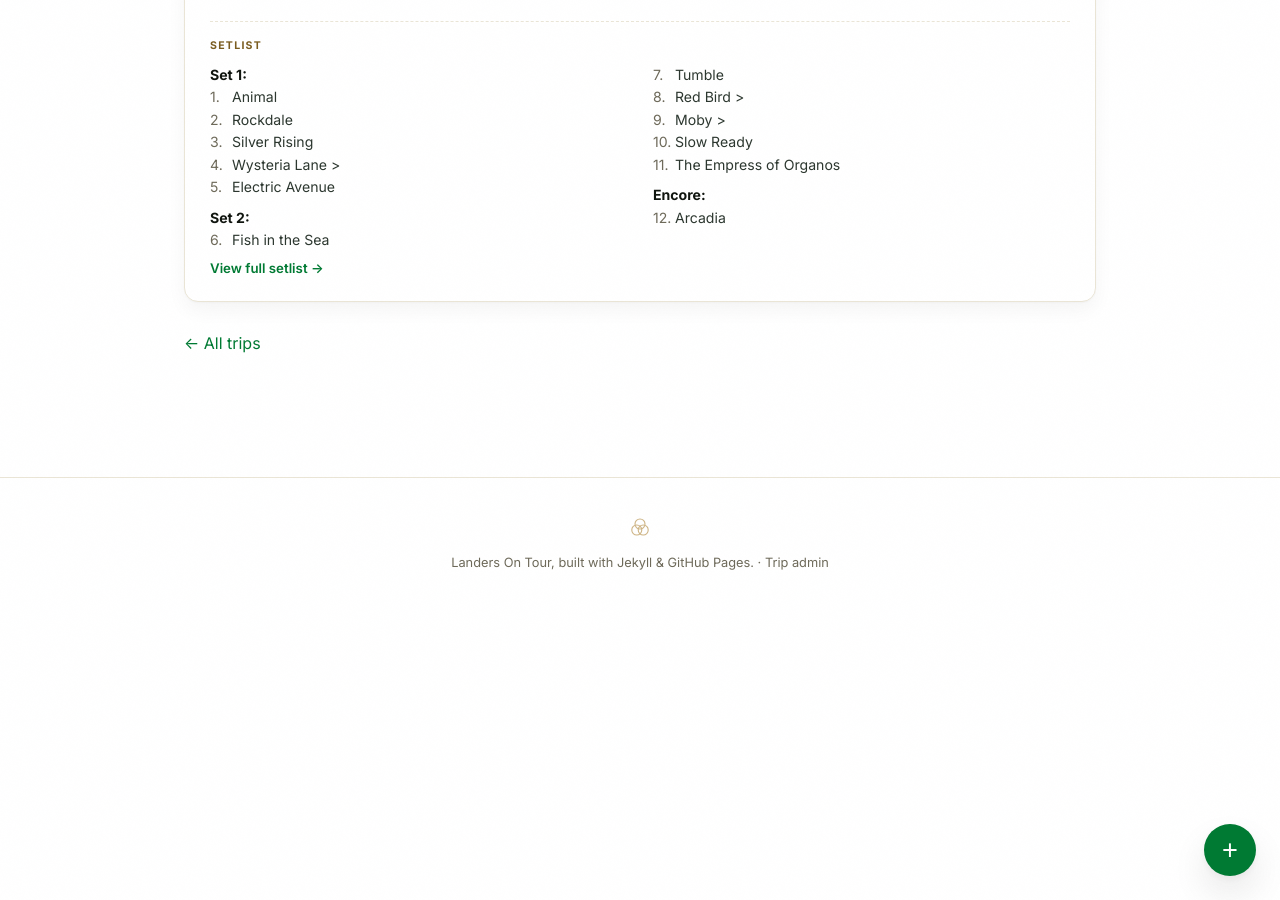
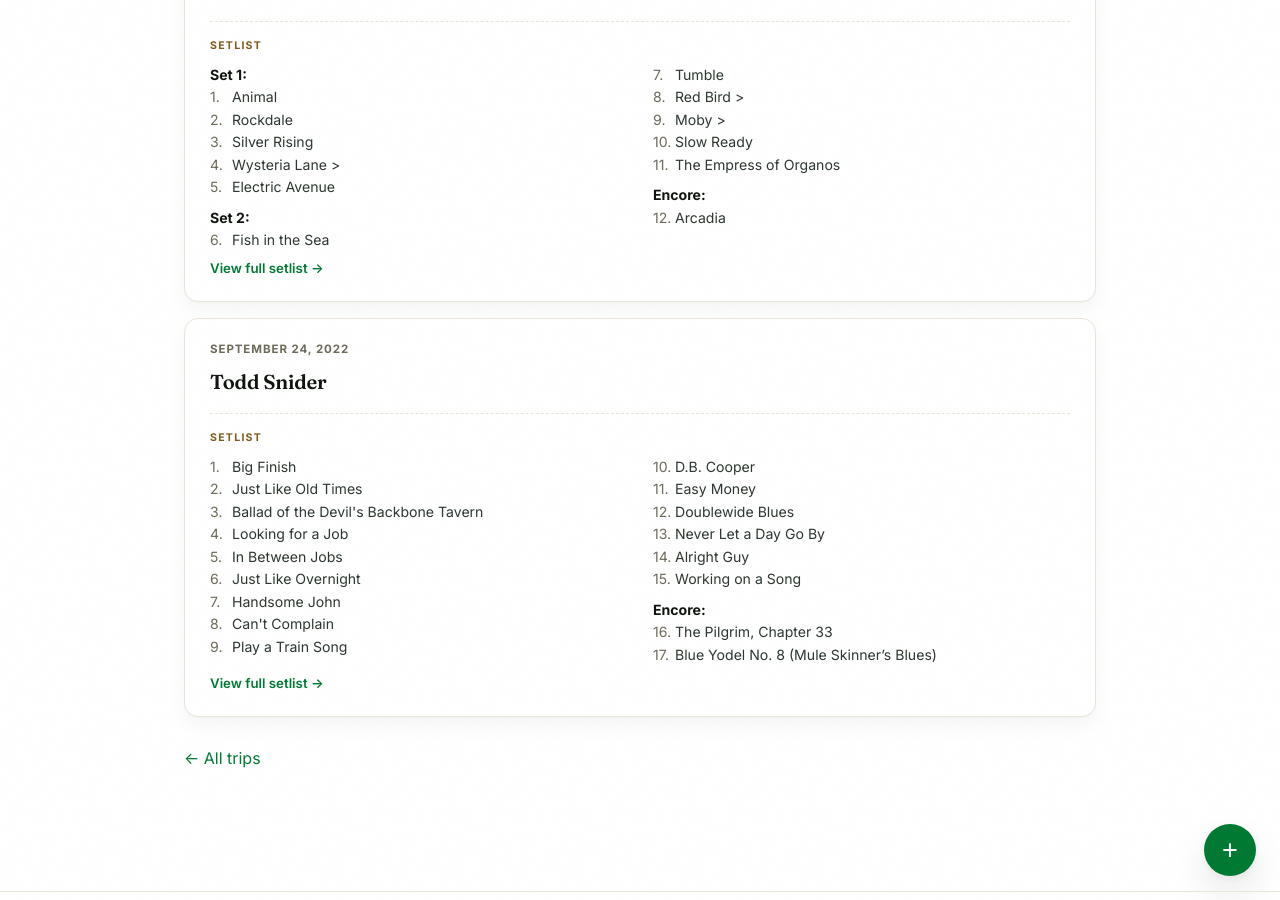
Before and after one commit to bmlanders/adventures, a Jekyll site: the page built from shows/index.html, in a window 1280 px wide and 900 px high, scrolled down 11498 px. Built offline with Jekyll 4.4.1, drawn with Linux system fonts in a browser that asks for light colours.

Commit message:
Log show: Todd Snider on 2022-09-24

```diff
--- a/shows/index.html
+++ b/shows/index.html
@@ -760,6 +760,35 @@
   </div>
   <a class="show-trip-link" href="https://www.setlist.fm/setlist/goose/2023/west-lawn-at-lory-student-union-colorado-state-university-fort-collins-co-3a31957.html" target="_blank" rel="noopener">View full setlist &rarr;</a>
 </div>
+
+<div class="show-entry" id="2022-09-24-todd-snider">
+  <div class="show-date">September 24, 2022</div>
+  <h3>Todd Snider</h3>
+  <div class="setlist">
+    <div class="setlist-lbl">Setlist</div>
+    <ol class="setlist-list">
+      <li>Big Finish</li>
+      <li>Just Like Old Times</li>
+      <li>Ballad of the Devil's Backbone Tavern</li>
+      <li>Looking for a Job</li>
+      <li>In Between Jobs</li>
+      <li>Just Like Overnight</li>
+      <li>Handsome John</li>
+      <li>Can't Complain</li>
+      <li>Play a Train Song</li>
+      <li>D.B. Cooper</li>
+      <li>Easy Money</li>
+      <li>Doublewide Blues</li>
+      <li>Never Let a Day Go By</li>
+      <li>Alright Guy</li>
+      <li>Working on a Song</li>
+      <li class="setlist-set">Encore:</li>
+      <li>The Pilgrim, Chapter 33</li>
+      <li>Blue Yodel No. 8 (Mule Skinner’s Blues)</li>
+    </ol>
+  </div>
+  <a class="show-trip-link" href="https://www.setlist.fm/setlist/todd-snider/2022/ryman-auditorium-nashville-tn-73b04eb9.html" target="_blank" rel="noopener">View full setlist &rarr;</a>
+</div>
 <!-- SHOWS_END -->
 </div>
 
```
